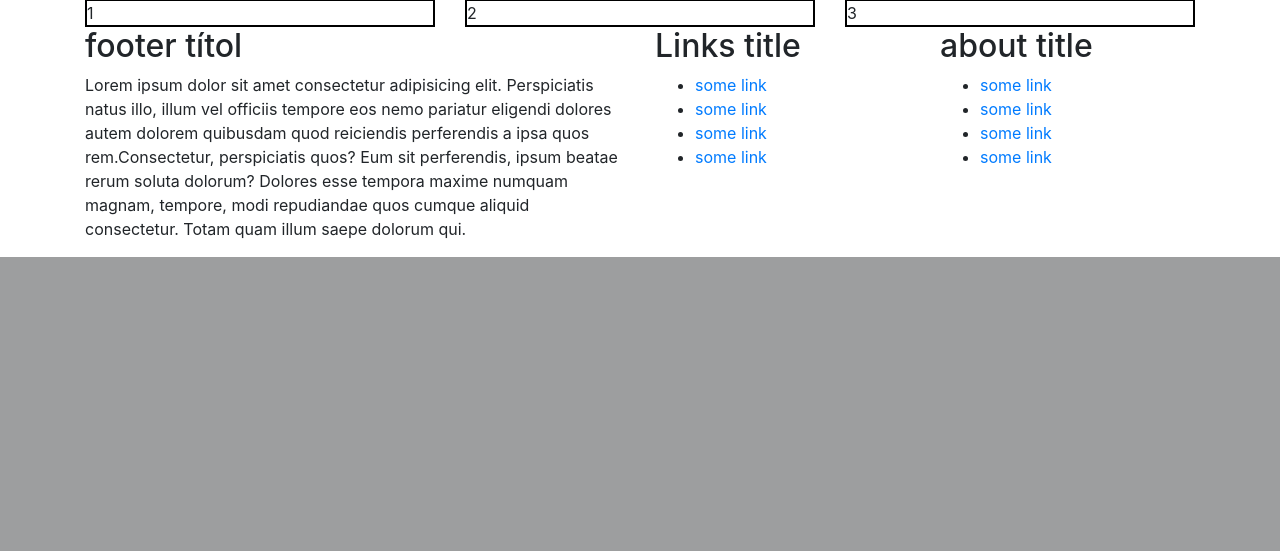
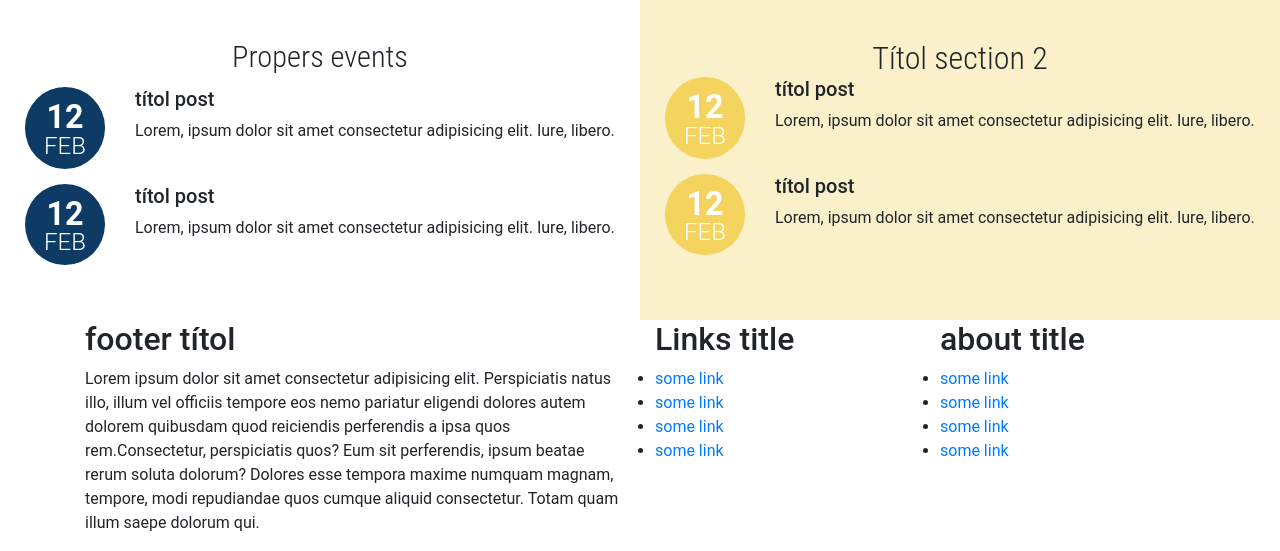
Before and after one commit to gmateu/theme-esliceu, a WordPress theme: template front-page.php in a window 1280 px wide. Shown: the part 697-1248 px from the top of the page. Before the commit the page ends 954 px from the top, so only its background shows below. Run offline with PHP 8.4 and a stand-in for WordPress, Linux system fonts and the light colour scheme; the site name, menu and one post (Sample post) are stand-ins, and other content is empty.

Commit message:
dates rodones

```diff
--- a/css/custom.css
+++ b/css/custom.css
@@ -1,5 +1,15 @@
 :root{
     --primary-color:#d16105;
+}
+
+*{
+    margin:0px;
+    padding: 0px;
+}
+
+body{
+  font-family: 'Roboto', sans-serif;
+
 }
 
 #jumbo-post{
@@ -26,7 +36,17 @@
     color:var(--primary-color);
 }
 
+.headline {
+    margin: 0;
+    font-family: 'Roboto Condensed', sans-serif;
+    font-weight: 300;
 
+  }
+
+  .headline--medium {
+    font-size: 1.9rem;
+    margin-bottom: .75rem;
+  }
 
 #showcase{
     font-size: 1.3rem;
@@ -57,6 +77,75 @@
     color:#fff;
 }
 
-.section{
-    border:2px solid black;
+#contigut{
+    display: flex;
+    justify-content: space-around;
 }
+
+.section-1{
+    flex: 1;
+}
+
+.section-2{
+    flex:1;
+    background-color: #FAF0CA;
+}
+
+.section-inner{
+    padding: 40px;
+}
+
+.post-sumary{
+    margin-bottom: 15px;
+}
+
+.post-sumary-content{
+    padding-left: 30px;
+}
+
+.post-sumary-date{
+    text-decoration: none;
+    padding: 14px 0 11px 0;
+    color: #FFF;
+    border-radius: 50%;
+    background-color: #0D3B66;
+    width: 80px;
+    line-height: 1;
+    transition: opacity .33s;
+    text-shadow: 1px 1px 1px rgba(0, 0, 0, .22<div class="post-sumary row">
+    <a href="#" class="post-sumary-date text-center">
+        <span class="date-day">12</span>
+        <div class="date-month">feb</div>
+    </a>
+    <div class="post-sumary-content">
+        <h5 class="post-sumary-content-title">títol post</h5>
+        <p>Lorem, ipsum dolor sit amet consectetur adipisicing elit. Iure, libero.</p>
+    </div>
+</div>);
+}
+
+.date--beige {
+    background-color: #F4D35E;
+  }
+
+.date-month{
+    display: block;
+    font-size: 1.5rem;
+    font-weight: 300;
+    text-transform: uppercase;
+}
+
+.date-day{
+    display: block;
+    font-size: 2.02rem;
+    font-weight: 700;
+}
+
+
+@media (min-width: 960px){
+.full {
+    display: -webkit-box;
+    display: -ms-flexbox;
+    display: flex;
+}
+}
--- a/front-page.php
+++ b/front-page.php
@@ -8,28 +8,59 @@ get_header();
     <p>posar titol</p>
 </div>
 
-<div class="container">
-    <div class="row">
-        <div class="col-4">
-            <div class="section section-1">
-                1
+    <div class="full">
+        <div class="section-1">
+            <div class="section-inner">
+                <h2 class="headline headline--medium text-center">Propers events</h2>
+                <div class="post-sumary row">
+                    <a href="#" class="post-sumary-date text-center">
+                        <span class="date-day">12</span>
+                        <div class="date-month">feb</div>
+                    </a>
+                    <div class="post-sumary-content">
+                        <h5 class="post-sumary-content-title">títol post</h5>
+                        <p>Lorem, ipsum dolor sit amet consectetur adipisicing elit. Iure, libero.</p>
+                    </div>
+                </div>
+                <div class="post-sumary row">
+                    <a href="#" class="post-sumary-date text-center">
+                        <span class="date-day">12</span>
+                        <div class="date-month">feb</div>
+                    </a>
+                    <div class="post-sumary-content">
+                        <h5 class="post-sumary-content-title">títol post</h5>
+                        <p>Lorem, ipsum dolor sit amet consectetur adipisicing elit. Iure, libero.</p>
+                    </div>
+                </div>
+            </div>
+        </div>
+        <div class="section-2">
+            <div class="section-inner">
+                <h2 class="headline text-center">Títol section 2</h2>
+                <div class="post-sumary row">
+                    <a href="#" class="date--beige post-sumary-date text-center">
+                        <span class="date-day">12</span>
+                        <div class="date-month">feb</div>
+                    </a>
+                    <div class="post-sumary-content">
+                        <h5 class="post-sumary-content-title">títol post</h5>
+                        <p>Lorem, ipsum dolor sit amet consectetur adipisicing elit. Iure, libero.</p>
+                    </div>
+                </div>
+                <div class="post-sumary row">
+                    <a href="#" class="date--beige post-sumary-date text-center">
+                        <span class="date-day">12</span>
+                        <div class="date-month">feb</div>
+                    </a>
+                    <div class="post-sumary-content">
+                        <h5 class="post-sumary-content-title">títol post</h5>
+                        <p>Lorem, ipsum dolor sit amet consectetur adipisicing elit. Iure, libero.</p>
+                    </div>
+                </div>
             </div>
 
         </div>
-        <div class="col-4">
-            <div class="section section-2">
-                2
-            </div>
-
-        </div>
-        <div class="col-4">
-
-            <div class="section section-3">
-                3
-            </div>
-        </div>
     </div>
-</div>
 
 <?php
 
```
